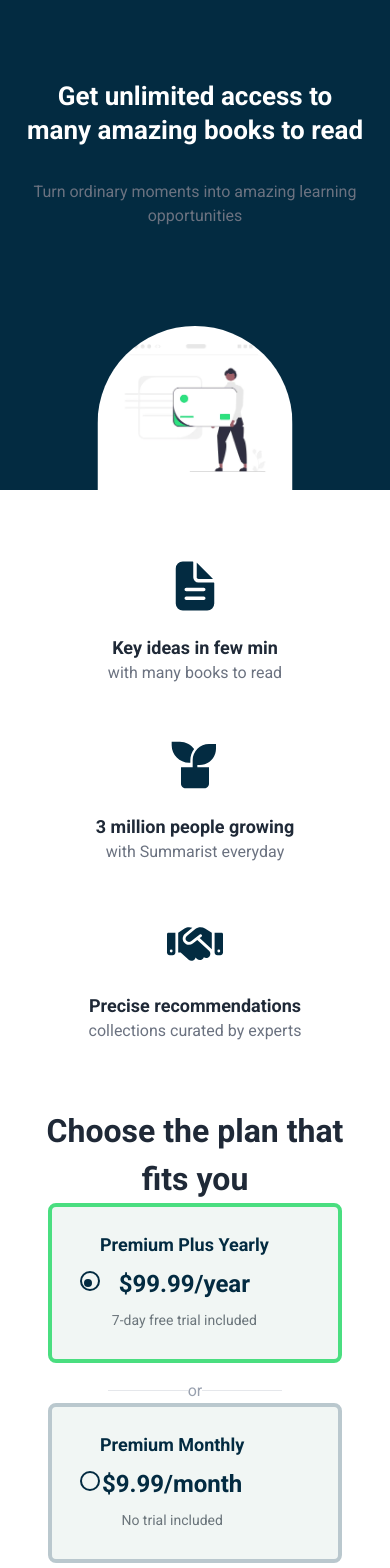
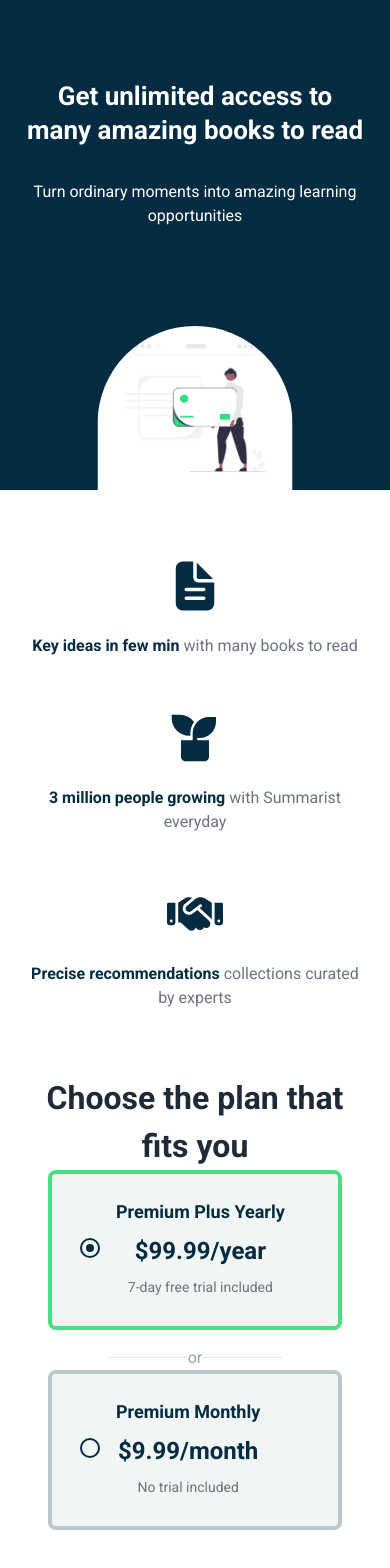
Before and after one commit to DerrickSimilien/Summarist-Virtual-Internship, a Next.js app: page /choose-plan in a window 390 px wide. Shown: the top 1568 px of the page. Built offline with nearby package versions, Linux system fonts and the light colour scheme; no server answers.

Commit message:
Repositioned radio button, and changed font color for sub-text in header for mobile and tabley devices.

```diff
--- a/src/app/choose-plan/page.tsx
+++ b/src/app/choose-plan/page.tsx
@@ -137,9 +137,10 @@ const ChoosePlanPage = () => {
         <p
           className="text-white"
           style={{
+             color: '#ffffff',
             fontSize: '20px',
             fontFamily: 'Roboto, sans-serif',
-            opacity: 0.9,
+            // opacity: 3,
             margin: '0px 0px 32px',
           }}
         >
@@ -246,34 +247,47 @@ const ChoosePlanPage = () => {
             >
               <div className="flex items-center justify-between">
                 <div className="flex items-center">
+                  <div
+  style={{
+    position: 'relative',
+    width: 20,
+    height: 20,
+    marginRight: 16,
+    flex: '0 0 20px',
+  }}
+>
   <input
     type="radio"
     checked={selectedPlan === 'yearly'}
     onChange={() => setSelectedPlan('yearly')}
-                    className="w-5 h-5 mr-4"
     style={{
       accentColor: 'transparent',
       appearance: 'none',
+      width: '100%',
+      height: '100%',
       border: '2px solid #032B41',
       borderRadius: '50%',
-                      position: 'relative',
+      display: 'block',
+      background: 'transparent',
     }}
   />
   {selectedPlan === 'yearly' && (
-                    <div
+    <span
       style={{
         position: 'absolute',
-                        left: '32px',
         top: '50%',
-                        transform: 'translateY(-50%)',
-                        width: '8px',
-                        height: '8px',
+        left: '50%',
+        transform: 'translate(-50%, -50%)',
+        width: 8,
+        height: 8,
+        borderRadius: '50%',
         backgroundColor: '#032B41',
-                        borderRadius: '50%',
         pointerEvents: 'none',
       }}
     />
   )}
+</div>
+
                   <div>
                     <h3
                       style={{
@@ -323,34 +337,47 @@ const ChoosePlanPage = () => {
             >
               <div className="flex items-center justify-between">
                 <div className="flex items-center">
+                 <div
+  style={{
+    position: 'relative',
+    width: 20,
+    height: 20,
+    marginRight: 16,
+    flex: '0 0 20px',
+  }}
+>
   <input
     type="radio"
     checked={selectedPlan === 'monthly'}
     onChange={() => setSelectedPlan('monthly')}
-                    className="w-5 h-5 mr-4"
     style={{
       accentColor: 'transparent',
       appearance: 'none',
+      width: '100%',
+      height: '100%',
       border: '2px solid #032B41',
       borderRadius: '50%',
-                      position: 'relative',
+      display: 'block',
+      background: 'transparent',
     }}
   />
   {selectedPlan === 'monthly' && (
-                    <div
+    <span
       style={{
         position: 'absolute',
-                        left: '32px',
         top: '50%',
-                        transform: 'translateY(-50%)',
-                        width: '8px',
-                        height: '8px',
+        left: '50%',
+        transform: 'translate(-50%, -50%)',
+        width: 8,
+        height: 8,
+        borderRadius: '50%',
         backgroundColor: '#032B41',
-                        borderRadius: '50%',
         pointerEvents: 'none',
       }}
     />
   )}
+</div>
+
                   <div>
                     <h3
                       style={{
--- a/src/app/globals.css
+++ b/src/app/globals.css
@@ -1098,19 +1098,19 @@ button:disabled {
     bottom: 0 !important;
   }
 
-    .choose-header .text-center h3 + p {
+   .text-center .grid .text-center h3 + p {
   display: inline;
   margin-left: 4px;
 }
 
-  .choose-header .text-center h3 {
+.text-center .grid .text-center h3 {
   display: inline;
   font-size: 16px !important;
   color: #032B41 !important;
   font-weight: 700 !important;
 }
 
-  .choose-header .text-center p {
+.text-center .grid .text-center p {
   font-size: 16px !important;
   color: #6B7280 !important;
 }
```
Lines whose indentation alone changed are shown as unchanged.
